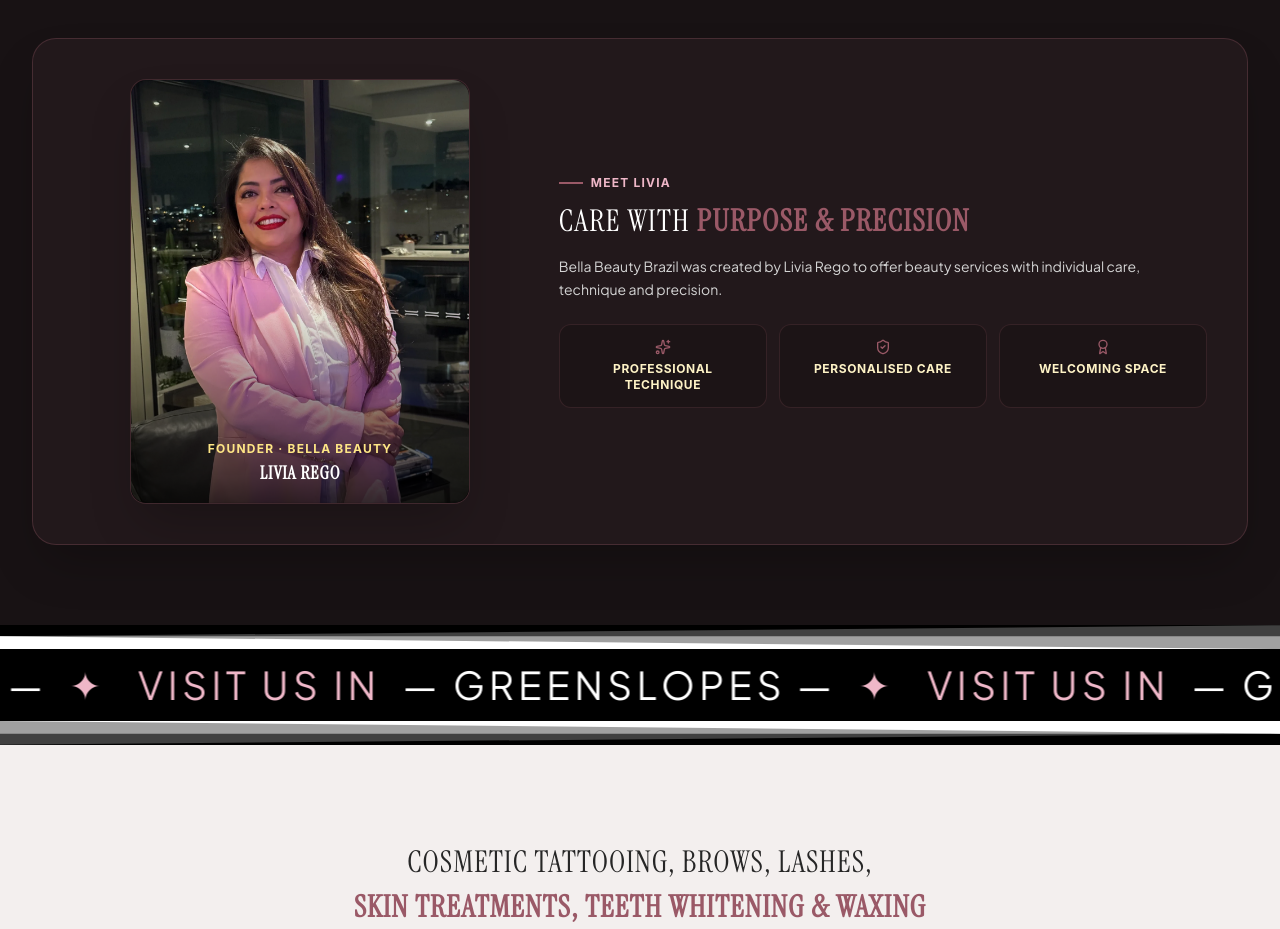
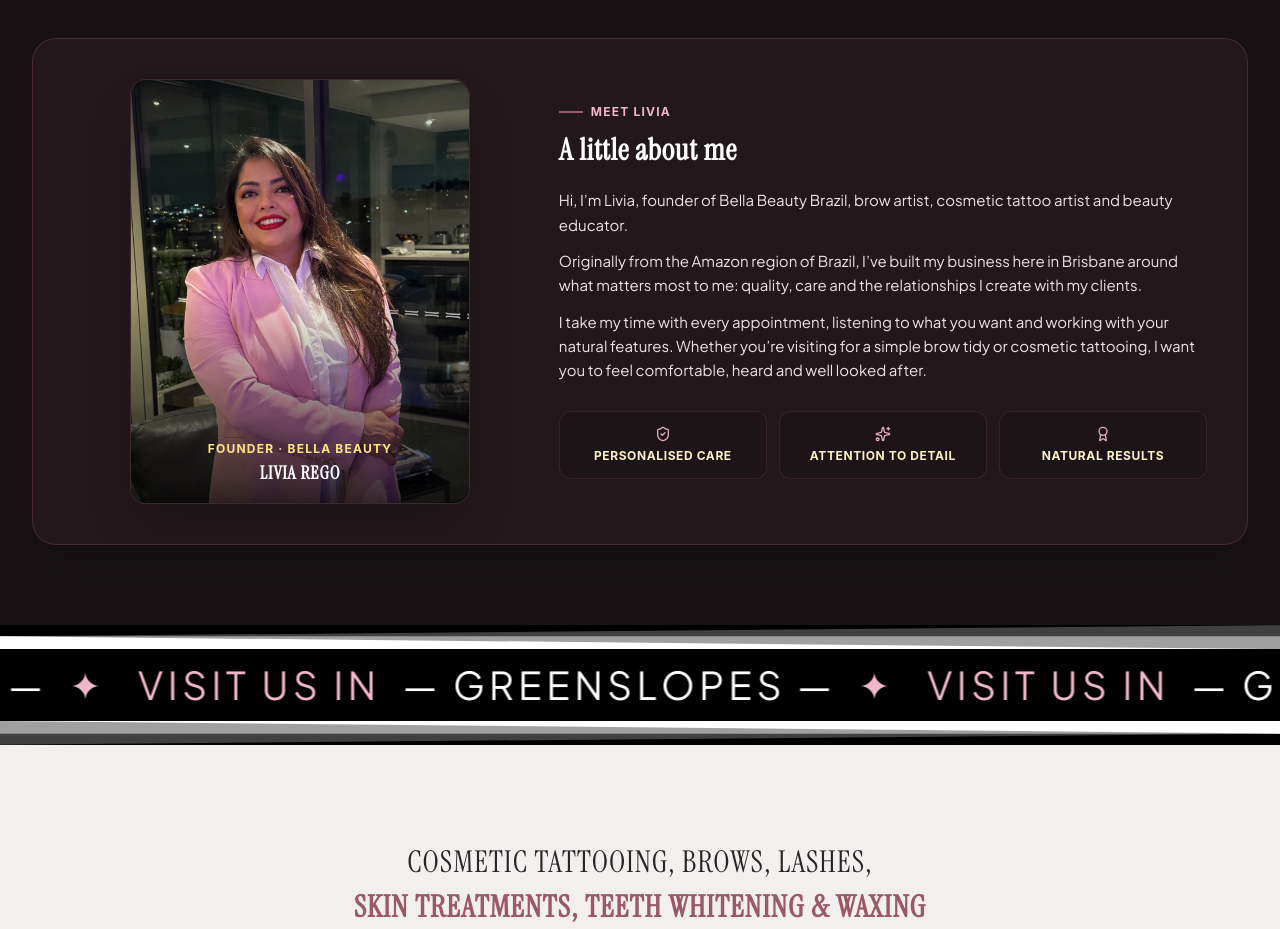
Before and after one commit to joorgeec3/Bella-Beauty-Brazil, a React (Vite) app: page / in a window 1280 px wide. Shown: the part 2180-3109 px from the top of the page. Built offline with nearby package versions, Linux system fonts and the light colour scheme; no server answers.

Commit message:
Use client-approved personal Meet Livia introduction and three new values

```diff
--- a/src/components/FeaturesRibbon.tsx
+++ b/src/components/FeaturesRibbon.tsx
@@ -81,13 +81,31 @@ export const FeaturesRibbon: React.FC<FeaturesRibbonProps> = ({ language }) => {
               </div>
             </div>
             <div className="meet-livia-copy lg:col-span-7 flex flex-col justify-center">
-              <div className="inline-flex items-center gap-2 mb-3"><span className="w-6 h-0.5 bg-[#9a5967]" /><span className="text-xs font-bold uppercase tracking-widest text-[#efb7c8]">{language === 'pt' ? 'Sobre mim' : language === 'es' ? 'Sobre mí' : 'Meet Livia'}</span></div>
-              <h3 className="font-raleway text-2xl sm:text-3xl font-light uppercase tracking-wider text-white mb-4">{language === 'pt' ? <>Cuidado com <span className="font-bold text-[#9a5967]">propósito &amp; precisão</span></> : language === 'es' ? <>Cuidado con <span className="font-bold text-[#9a5967]">propósito y precisión</span></> : <>Care with <span className="font-bold text-[#9a5967]">purpose &amp; precision</span></>}</h3>
-              <p className="font-montserrat text-neutral-300 text-sm leading-relaxed mb-4">{language === 'pt' ? 'Bella Beauty Brazil foi criada por Livia Rego para oferecer atendimentos de beleza com cuidado individual, técnica e precisão.' : language === 'es' ? 'Bella Beauty Brazil fue creada por Livia Rego para ofrecer belleza con cuidado individual, técnica y precisión.' : 'Bella Beauty Brazil was created by Livia Rego to offer beauty services with individual care, technique and precision.'}</p>
-              <div className="grid grid-cols-1 sm:grid-cols-3 gap-3 pt-2">
-                <Pillar icon={<Sparkles className="w-4 h-4 text-[#9a5967] mx-auto mb-1.5" />} text={language === 'pt' ? 'Técnica profissional' : language === 'es' ? 'Técnica profesional' : 'Professional technique'} />
-                <Pillar icon={<ShieldCheck className="w-4 h-4 text-[#9a5967] mx-auto mb-1.5" />} text={language === 'pt' ? 'Cuidado personalizado' : language === 'es' ? 'Cuidado personalizado' : 'Personalised care'} />
-                <Pillar icon={<Award className="w-4 h-4 text-[#9a5967] mx-auto mb-1.5" />} text={language === 'pt' ? 'Ambiente acolhedor' : language === 'es' ? 'Espacio acogedor' : 'Welcoming space'} />
+              <div className="inline-flex items-center gap-2 mb-3"><span className="w-6 h-0.5 bg-[#9a5967]" /><span className="text-xs font-bold uppercase tracking-widest text-[#efb7c8]">{language === 'pt' ? 'Conheça Livia' : language === 'es' ? 'Conoce a Livia' : 'Meet Livia'}</span></div>
+              <h3 className="font-raleway text-2xl sm:text-3xl font-semibold tracking-wide text-white mb-5">
+                {language === 'pt' ? 'Um pouco sobre mim' : language === 'es' ? 'Un poco sobre mí' : 'A little about me'}
+              </h3>
+              <div className="font-montserrat text-[#eee1e4] text-sm sm:text-[15px] leading-relaxed space-y-3 mb-5 max-w-2xl">
+                <p>{language === 'pt'
+                  ? 'Oi, sou Livia, fundadora da Bella Beauty Brazil, designer de sobrancelhas, especialista em tatuagem cosmética e educadora na área da beleza.'
+                  : language === 'es'
+                    ? 'Hola, soy Livia, fundadora de Bella Beauty Brazil, especialista en cejas, artista de tatuaje cosmético y educadora de belleza.'
+                    : 'Hi, I’m Livia, founder of Bella Beauty Brazil, brow artist, cosmetic tattoo artist and beauty educator.'}</p>
+                <p>{language === 'pt'
+                  ? 'Sou da região amazônica do Brasil e construí meu negócio aqui em Brisbane em torno do que mais importa para mim: qualidade, cuidado e os relacionamentos que crio com minhas clientes.'
+                  : language === 'es'
+                    ? 'Soy originaria de la región amazónica de Brasil y construí mi negocio aquí en Brisbane alrededor de lo que más me importa: la calidad, el cuidado y las relaciones que creo con mis clientas.'
+                    : 'Originally from the Amazon region of Brazil, I’ve built my business here in Brisbane around what matters most to me: quality, care and the relationships I create with my clients.'}</p>
+                <p>{language === 'pt'
+                  ? 'Dedico tempo a cada atendimento, escutando o que você deseja e valorizando seus traços naturais. Seja para um simples design de sobrancelhas ou uma tatuagem cosmética, quero que você se sinta à vontade, ouvida e bem cuidada.'
+                  : language === 'es'
+                    ? 'Dedico tiempo a cada cita, escuchando lo que deseas y trabajando con tus rasgos naturales. Ya sea para un sencillo arreglo de cejas o un tatuaje cosmético, quiero que te sientas cómoda, escuchada y bien cuidada.'
+                    : 'I take my time with every appointment, listening to what you want and working with your natural features. Whether you’re visiting for a simple brow tidy or cosmetic tattooing, I want you to feel comfortable, heard and well looked after.'}</p>
+              </div>
+              <div className="grid grid-cols-1 min-[380px]:grid-cols-3 gap-3 pt-2">
+                <Pillar icon={<ShieldCheck className="w-4 h-4 text-[#e5acbc] mx-auto mb-1.5" />} text={language === 'pt' ? 'Cuidado personalizado' : language === 'es' ? 'Atención personalizada' : 'Personalised Care'} />
+                <Pillar icon={<Sparkles className="w-4 h-4 text-[#e5acbc] mx-auto mb-1.5" />} text={language === 'pt' ? 'Atenção aos detalhes' : language === 'es' ? 'Atención al detalle' : 'Attention to Detail'} />
+                <Pillar icon={<Award className="w-4 h-4 text-[#e5acbc] mx-auto mb-1.5" />} text={language === 'pt' ? 'Resultados naturais' : language === 'es' ? 'Resultados naturales' : 'Natural Results'} />
               </div>
             </div>
           </div>
```
